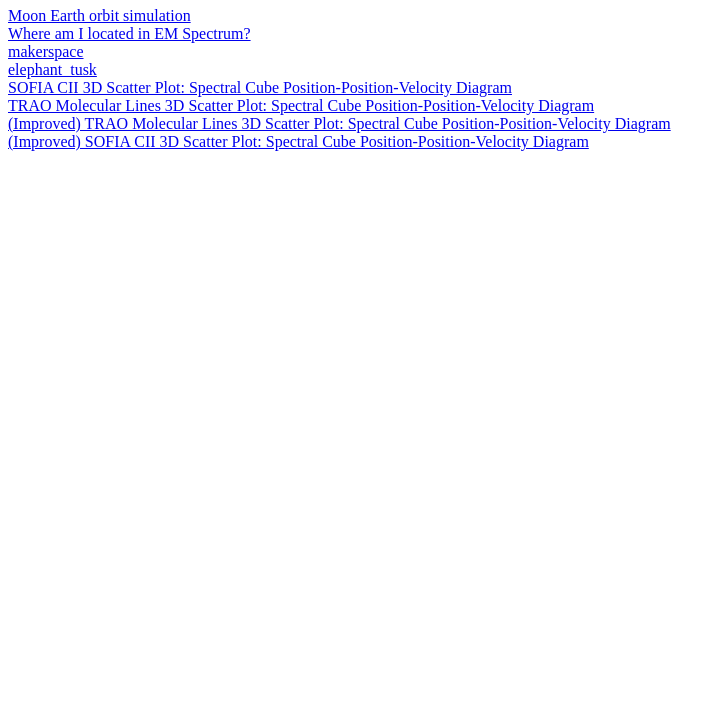
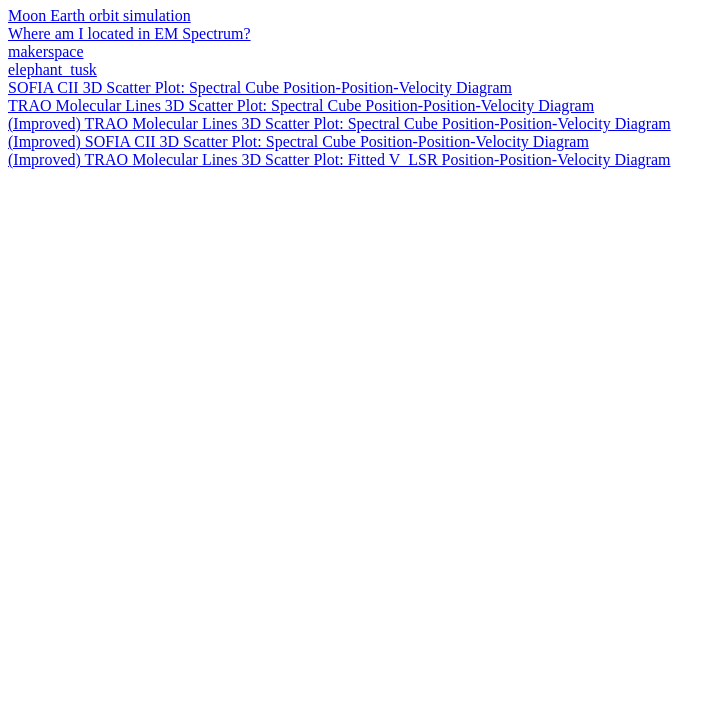
Before and after one commit to Lim1029/Lim1029.github.io, a plain HTML site: page index.html in a window 1280 px wide. Shown: the part 73-800 px from the top of the page, without its empty margins (0-726 px from the left). Drawn offline with Linux system fonts and the light colour scheme.

Commit message:
Update index.html

```diff
--- a/index.html
+++ b/index.html
@@ -13,5 +13,7 @@
     <a href="w40_molecular.html">TRAO Molecular Lines 3D Scatter Plot: Spectral Cube Position-Position-Velocity Diagram</a><br>
     <a href="w40_molecular_c18o.html">(Improved) TRAO Molecular Lines 3D Scatter Plot: Spectral Cube Position-Position-Velocity Diagram</a><br>
     <a href="w40_cii.html">(Improved) SOFIA CII 3D Scatter Plot: Spectral Cube Position-Position-Velocity Diagram</a><br>
+    <a href="trao_ppv.html">(Improved) TRAO Molecular Lines 3D Scatter Plot: Fitted V_LSR Position-Position-Velocity Diagram</a><br>
+
 </body>
 </html>
```
